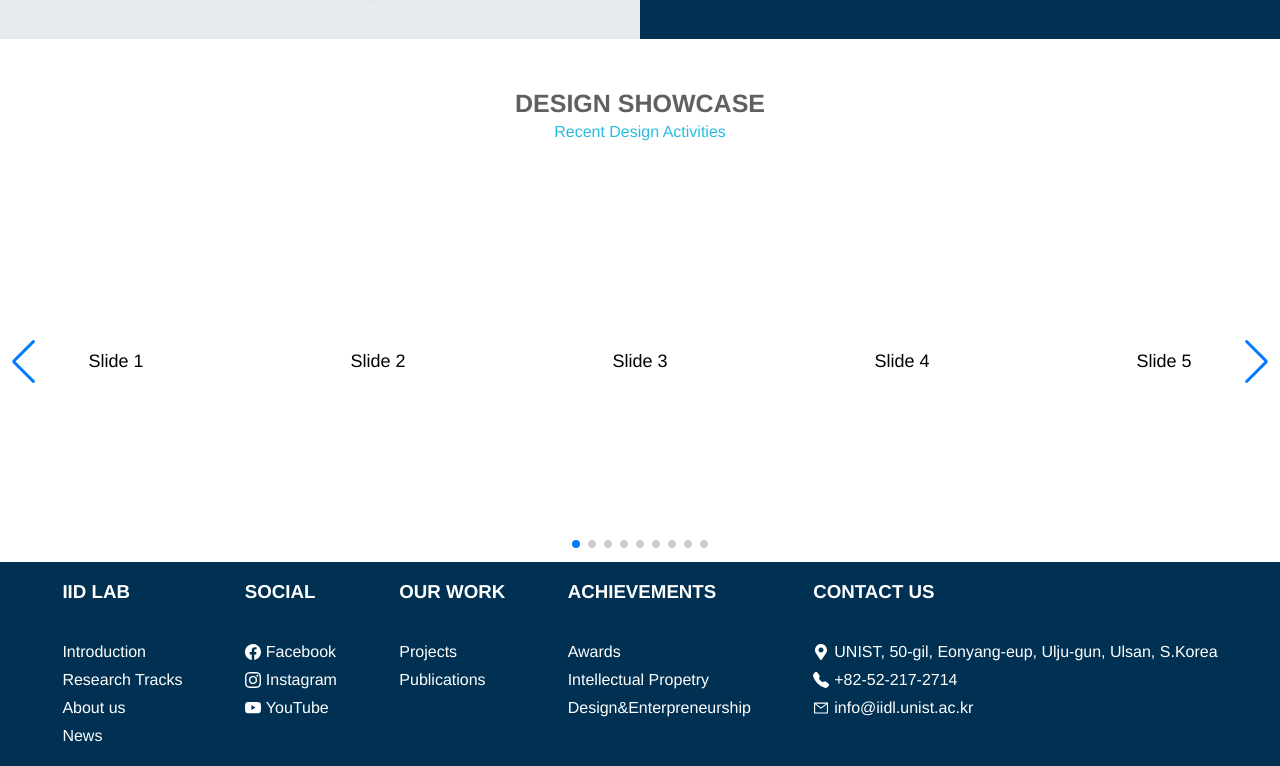
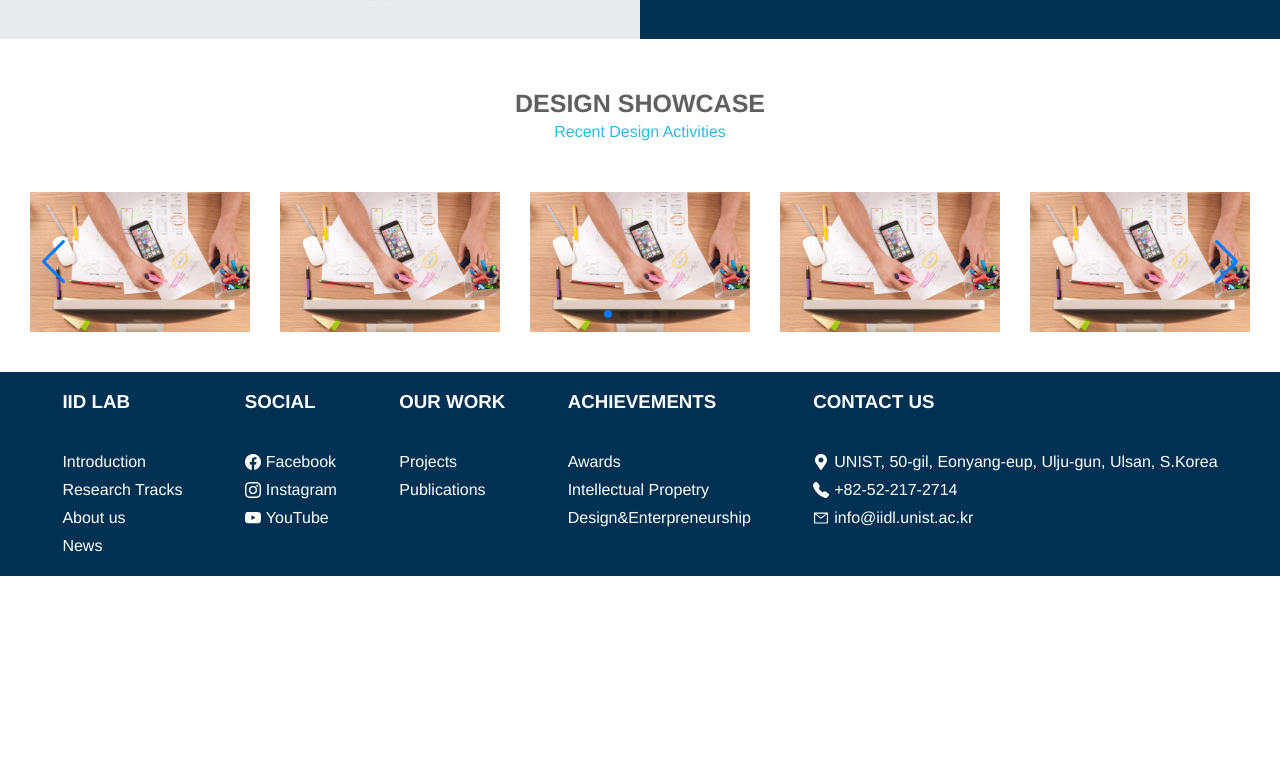
Before and after one commit to TyposBro/iid-lab, a React (Create React App) app: page / in a window 1280 px wide. Shown: the part 2555-3321 px from the top of the page. After the commit the page ends 3131 px from the top, so only its background shows below. Built offline with nearby package versions, Linux system fonts and the light colour scheme.

Commit message:
carousel

```diff
--- a/package.json
+++ b/package.json
@@ -1,6 +1,5 @@
 {
   "name": "iid",
-  "homepage": "https://github.io/khasanjonovich/iid-lab",
   "version": "0.1.0",
   "private": true,
   "dependencies": {
--- a/src/components/Carousel.jsx
+++ b/src/components/Carousel.jsx
@@ -23,17 +23,23 @@ export const Carousel = () => {
         }}
         navigation={true}
         modules={[Pagination, Navigation]}
-        className="mySwiper"
+        className="carousel__swiper"
       >
-        <SwiperSlide>Slide 1</SwiperSlide>
-        <SwiperSlide>Slide 2</SwiperSlide>
-        <SwiperSlide>Slide 3</SwiperSlide>
-        <SwiperSlide>Slide 4</SwiperSlide>
-        <SwiperSlide>Slide 5</SwiperSlide>
-        <SwiperSlide>Slide 6</SwiperSlide>
-        <SwiperSlide>Slide 7</SwiperSlide>
-        <SwiperSlide>Slide 8</SwiperSlide>
-        <SwiperSlide>Slide 9</SwiperSlide>
+        <SwiperSlide className="carousel__slide">
+          <img className="carousel__slide-img" src="img/we-are-creative.jpg" alt="" />
+        </SwiperSlide>
+        <SwiperSlide className="carousel__slide">
+          <img className="carousel__slide-img" src="img/we-are-creative.jpg" alt="" />
+        </SwiperSlide>
+        <SwiperSlide className="carousel__slide">
+          <img className="carousel__slide-img" src="img/we-are-creative.jpg" alt="" />
+        </SwiperSlide>
+        <SwiperSlide className="carousel__slide">
+          <img className="carousel__slide-img" src="img/we-are-creative.jpg" alt="" />
+        </SwiperSlide>
+        <SwiperSlide className="carousel__slide">
+          <img className="carousel__slide-img" src="img/we-are-creative.jpg" alt="" />
+        </SwiperSlide>
       </Swiper>
     </div>
   );
--- a/src/scss/components/_carousel.scss
+++ b/src/scss/components/_carousel.scss
@@ -1,20 +1,21 @@
 .carousel {
   position: relative;
   width: 100vw;
-  height: 40rem;
+  height: 20rem;
+  margin-bottom: 1rem;
+  padding: 3rem;
 
-  // &__img {
-  //   width: 100%;
-  // }
-}
+  &__slide {
+    //! overwrite swiper default style
 
-// .mySwiper {
-//   height: 100%;
-// }
+    &-img {
+    }
+  }
 
-.swiper {
-  width: 100%;
-  height: 100%;
+  &__swiper {
+    width: 100%;
+    height: 100%;
+  }
 }
 
 .swiper-slide {
```
